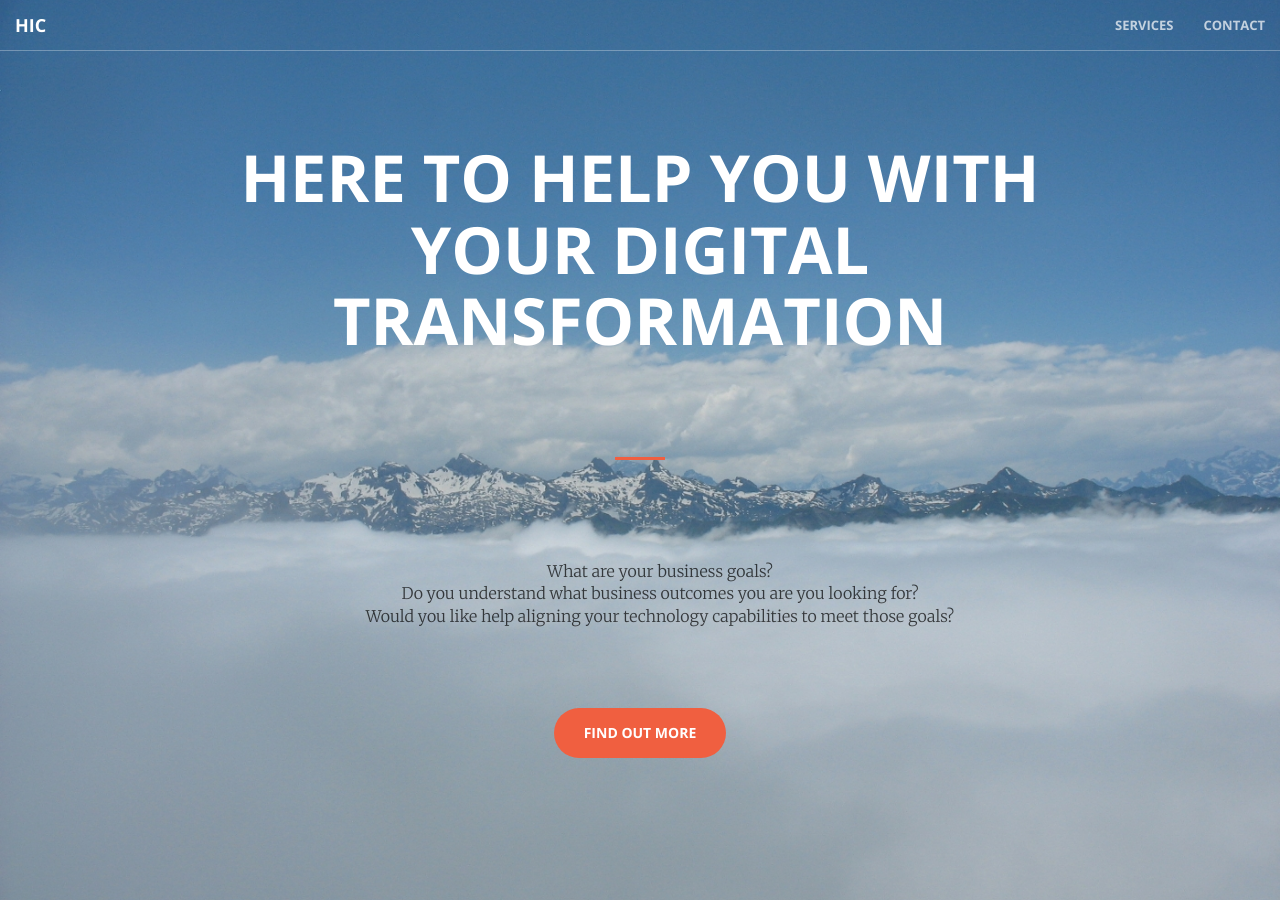
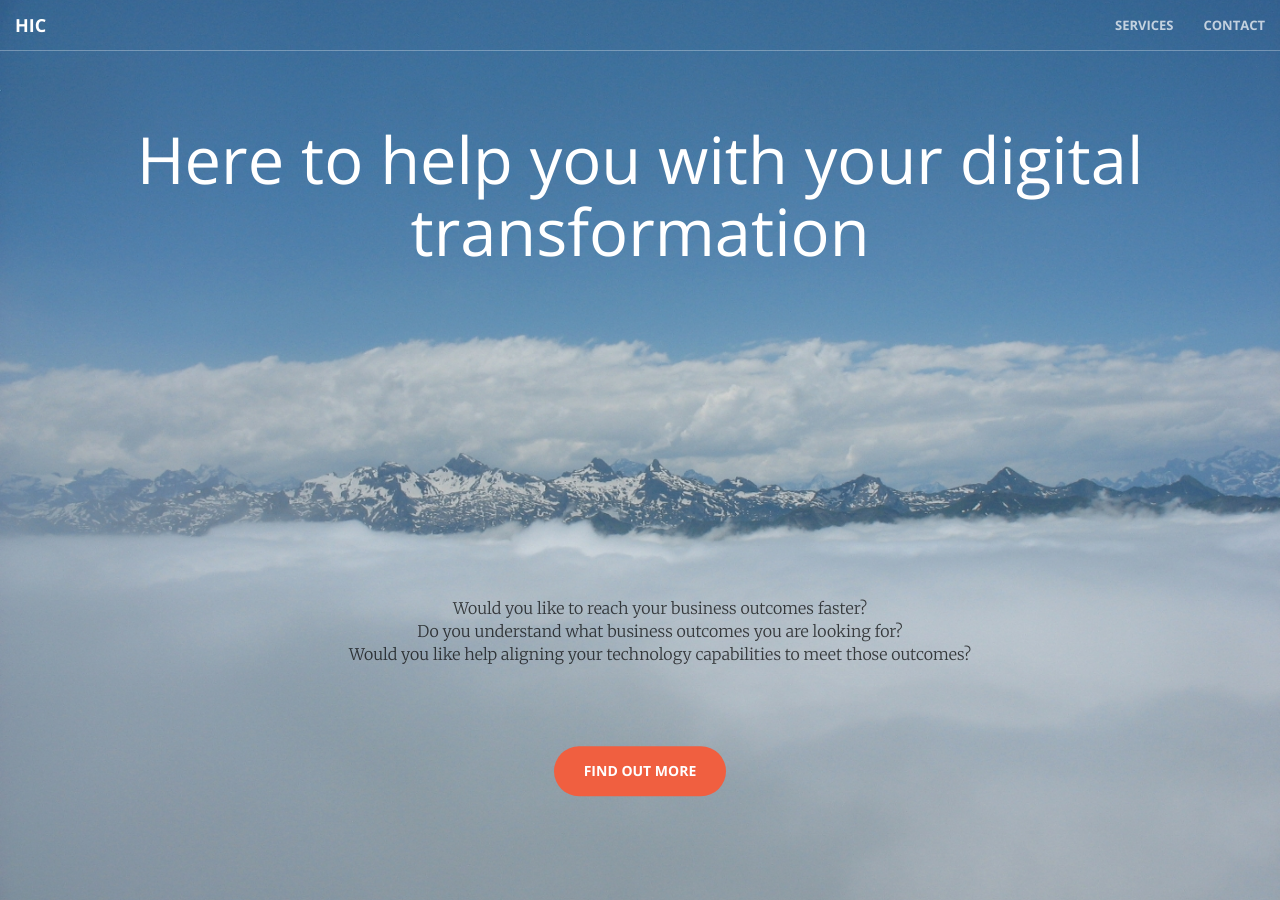
Before and after one commit to highlandrulz/highlandr, a Jekyll site: the page built from index.html, in a window 1280 px wide. Built offline with Jekyll 4.4.1, drawn with Linux system fonts in a browser that asks for light colours.

Commit message:
changed text

```diff
--- a/index.html
+++ b/index.html
@@ -4,14 +4,14 @@ title: Home Page
 ---
 <header>
         <div class="header-content">
-            <div class="header-content-inner">
+
                 <h1>Here to help you with your digital transformation</h1>
-                <hr>
-                <p>
+                <div class="header-content-inner">
+                <p style="padding-top:200px">
                     <ul>
-                    <li>What are your business goals?</li>
-                    <li>Do you understand what business outcomes you are you looking for?</li>
-                    <li>Would you like help aligning your technology capabilities to meet those goals?</li>
+                    <li>Would you like to reach your business outcomes faster?</li>
+                    <li>Do you understand what business outcomes you are looking for?</li>
+                    <li>Would you like help aligning your technology capabilities to meet those outcomes?</li>
                     </ul>
                 </p>
                 <a href="/services.html" class="btn btn-primary btn-xl">Find Out More</a>
```
